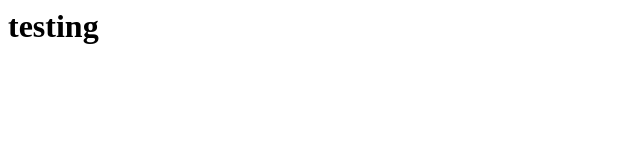
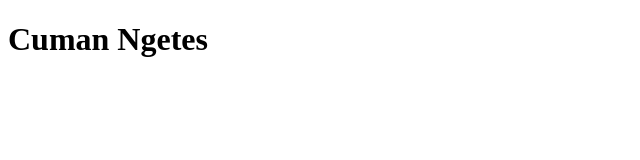
Before and after one commit to bajiff/bajiff-projects, a plain HTML site: page html-css-js/testing/info.html in a window 1280 px wide. Shown: the whole page, without its empty margins (0-640 px from the left). Drawn offline with Linux system fonts and the light colour scheme.

Commit message:
Memodifikasi info.html

```diff
--- a/html-css-js/testing/info.html
+++ b/html-css-js/testing/info.html
@@ -1 +1,11 @@
-<h1>testing</h1>
+<!DOCTYPE html>
+<html lang="en">
+<head>
+    <meta charset="UTF-8">
+    <meta name="viewport" content="width=device-width, initial-scale=1.0">
+    <title>Testing</title>
+</head>
+<body>
+    <h1>Cuman Ngetes</h1>
+</body>
+</html>
```
